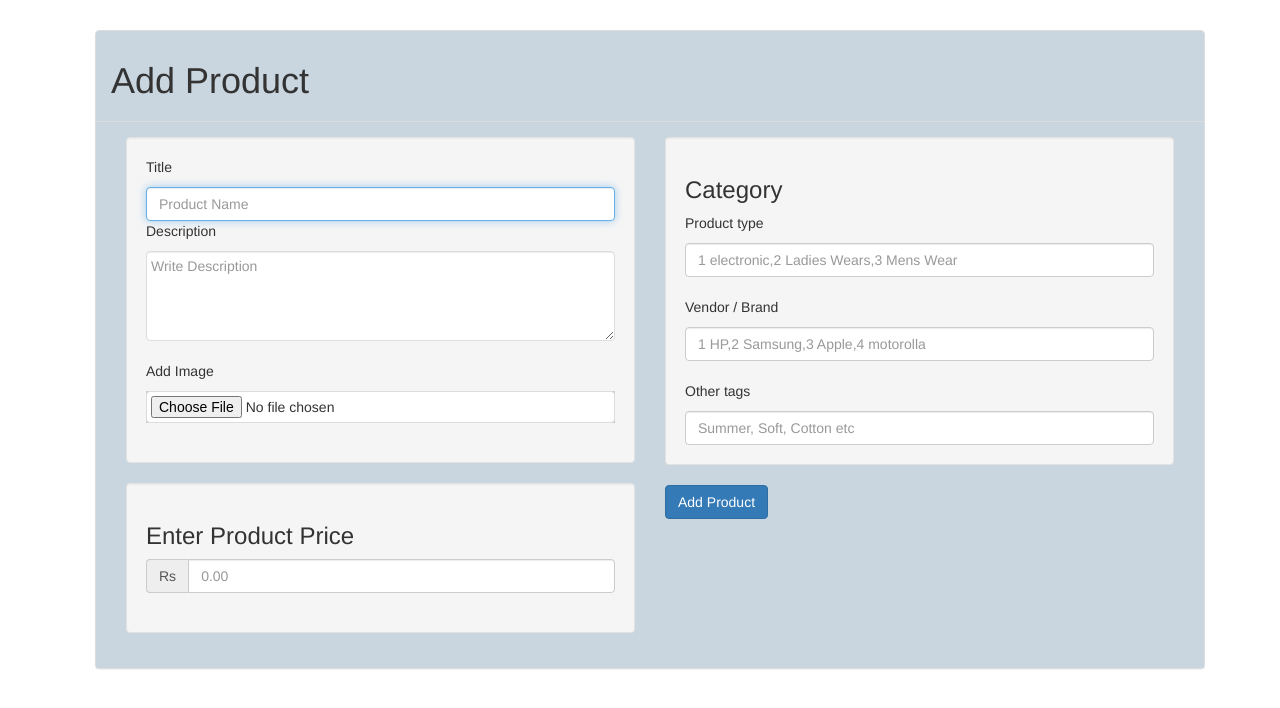
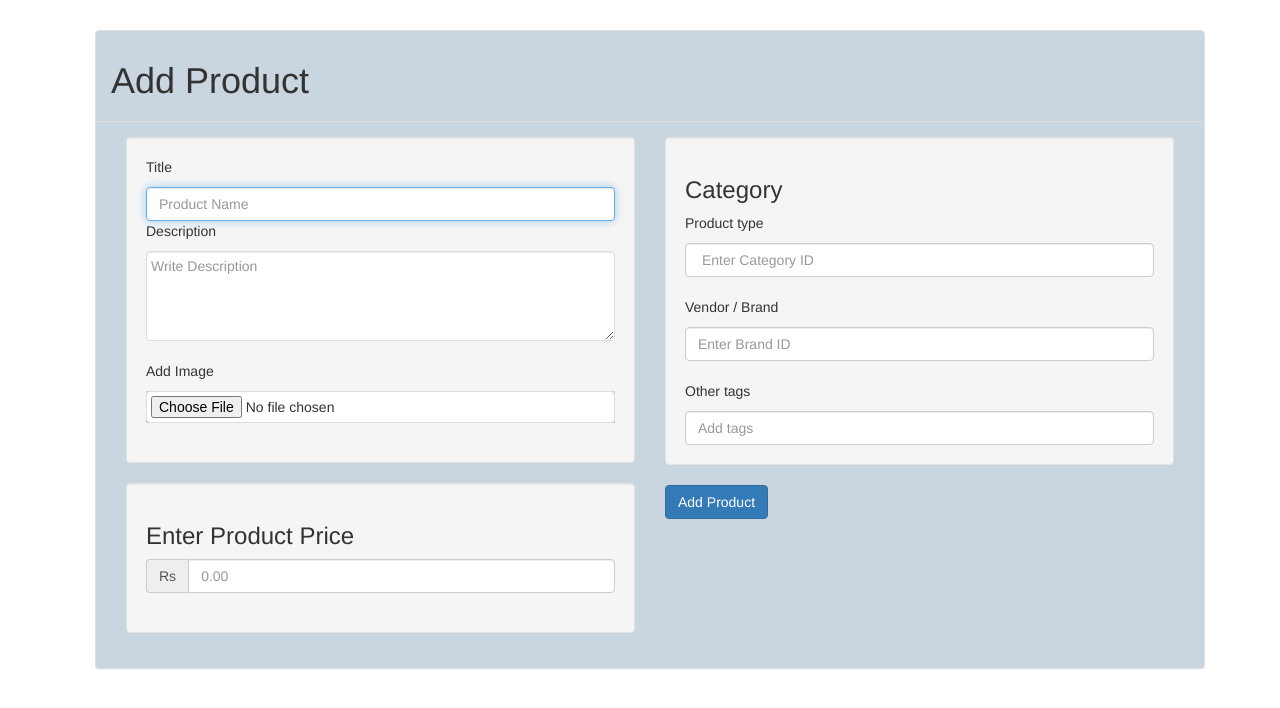
Before and after one commit to abhishekbvs/gpts-assignment, a PHP site: page /admin/index.php in a window 1280 px wide. Shown: the top 708 px of the page. Run offline with PHP 8.4, Linux system fonts and the light colour scheme.

Commit message:
Update README and Add Screenshots

```diff
--- a/admin/index.php
+++ b/admin/index.php
@@ -73,13 +73,13 @@ if(isset($_POST['submit']))
     <div class="well">
       <h3>Category</h3>
       <p>Product type</p>
-      <input type="number" name="product_type" id="product_type" class="form-control" placeholder="1 electronic,2 Ladies Wears,3 Mens Wear">
+      <input type="number" name="product_type" id="product_type" class="form-control" placeholder=" Enter Category ID">
       <br>
       <p>Vendor / Brand</p>
-      <input type="number" name="brand" id="brand" class="form-control" placeholder="1 HP,2 Samsung,3 Apple,4 motorolla">
+      <input type="number" name="brand" id="brand" class="form-control" placeholder="Enter Brand ID">
       <br>
       <p>Other tags</p>
-      <input type="text" name="tags" id="tags" class="form-control" placeholder="Summer, Soft, Cotton etc">
+      <input type="text" name="tags" id="tags" class="form-control" placeholder="Add tags">
 </div>
 </div>
 
--- a/cart.php
+++ b/cart.php
@@ -3,6 +3,7 @@ include "header.php";
 ?>
 <section class="section">
 <div class="container">
+    <h3>Your Cart</h3>
     <div id="cart_checkout">
     </div>
 </div>
--- a/db.php
+++ b/db.php
@@ -11,5 +11,4 @@ if (!$con) {
     die("Connection failed: " . mysqli_connect_error());
 }
 
-
 ?>
```
Also changed, not shown: README.md, images/admin.png (added), images/cart.png (added), images/home.png (added), images/product.png (added).
